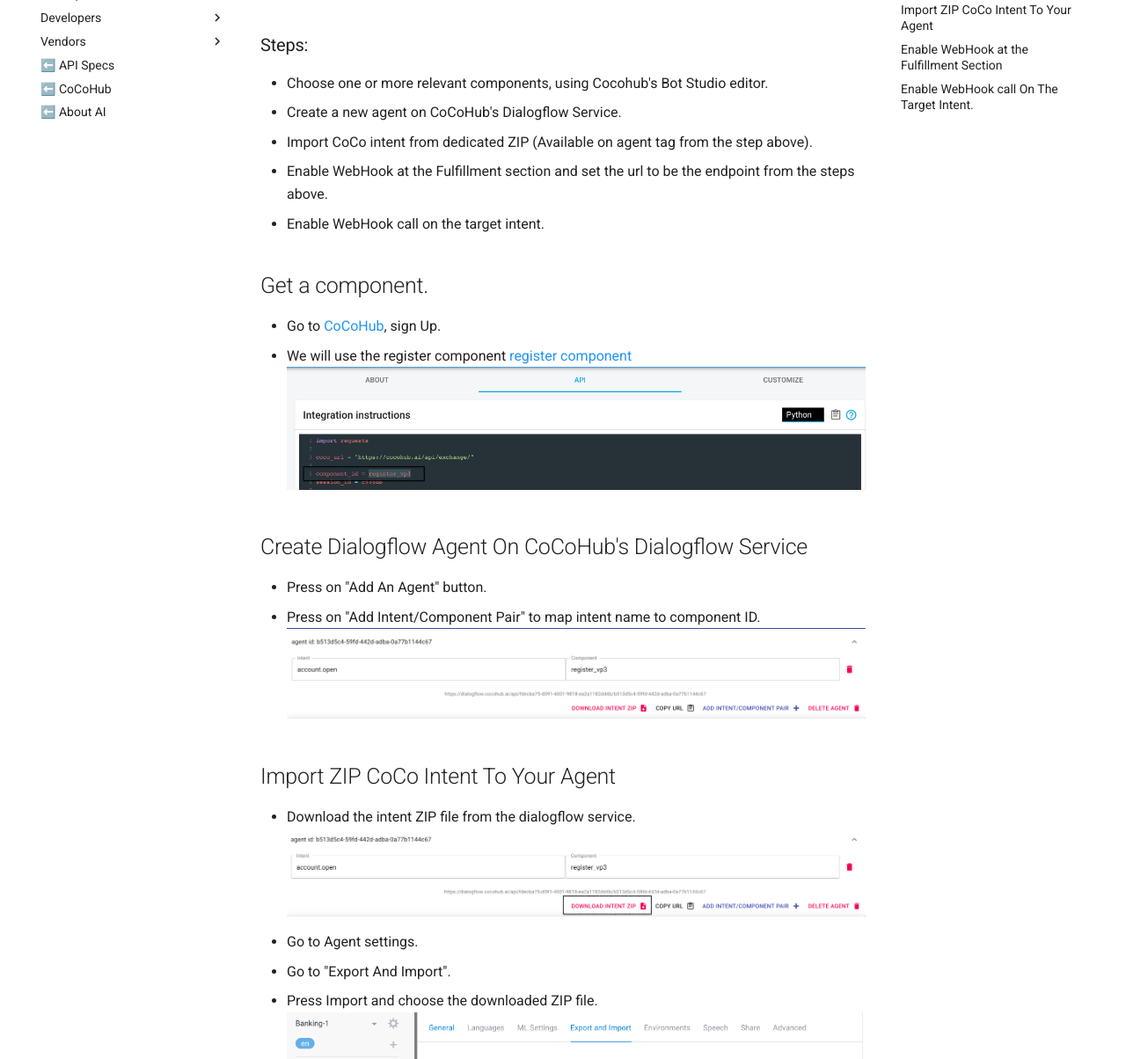
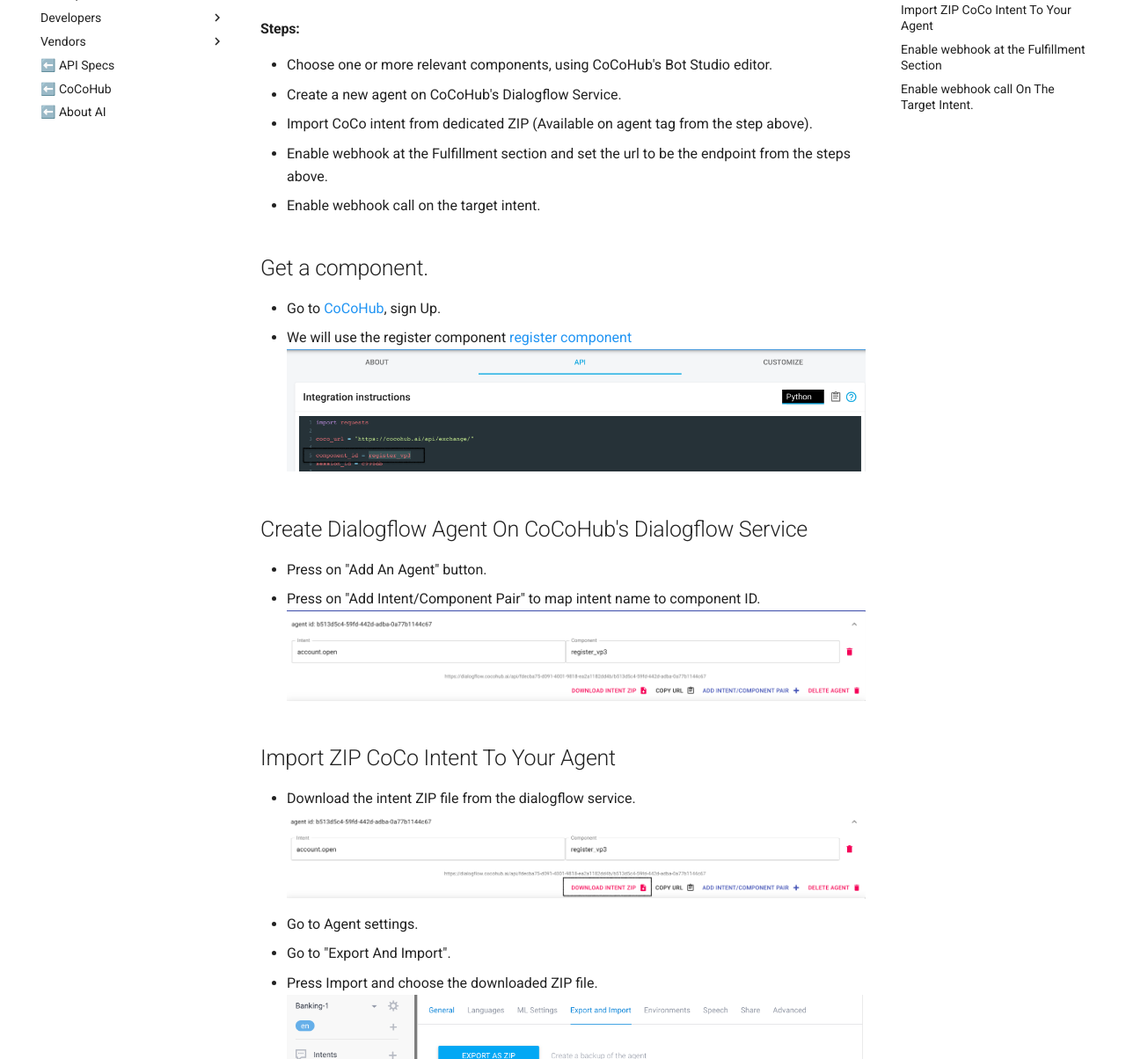
Before and after one commit to ConversationalComponents/docs, an MkDocs documentation site: the page built from docs/tutorials/map_dialogFlow_intent_to_component.md, in a window 1280 px wide and 1400 px high, scrolled down 453 px, cut to the strip 196-1400 px from the top of the window. Shown: the whole strip at 88% size. Built offline with MkDocs 1.6.1 and Material for MkDocs 9.7.7, drawn with Linux system fonts in a browser that asks for light colours; comment, search, counter and statistics services are not loaded; some of the changed text lies outside the part shown.

```diff
--- a/docs/tutorials/map_dialogFlow_intent_to_component.md
+++ b/docs/tutorials/map_dialogFlow_intent_to_component.md
@@ -10,13 +10,13 @@ Here's how the end result looks like:
 <iframe width="560" height="315" src="https://www.youtube.com/embed/9iGWVK7CcjQ" frameborder="0" allowfullscreen></iframe>
 
 
-### Steps:
+#### Steps:
 
-* Choose one or more relevant components, using Cocohub's Bot Studio editor.
+* Choose one or more relevant components, using CoCoHub's Bot Studio editor.
 * Create a new agent on CoCoHub's Dialogflow Service.
 * Import CoCo intent from dedicated ZIP (Available on agent tag from the step above).
-* Enable WebHook at the Fulfillment section and set the url to be the endpoint from the steps above.
-* Enable WebHook call on the target intent.
+* Enable webhook at the Fulfillment section and set the url to be the endpoint from the steps above.
+* Enable webhook call on the target intent.
 
 
 ## Get a component.
@@ -40,16 +40,16 @@ Here's how the end result looks like:
 * Press Import and choose the downloaded ZIP file.
 ![](./screenshots/map_dialogFlow_intent_to_component/4_Import_ZIP.png)
 
-## Enable WebHook at the Fulfillment Section
+## Enable webhook at the Fulfillment Section
 
 * Go to the Fulfillment section.
-* Press on enable WebHook.
+* Press on enable webhook.
 ![](./screenshots/map_dialogFlow_intent_to_component/5_Enable_Webhook.png)
 * Set the url to be the endpoint from the dialogflow CoCoHub's service.
 ![](./screenshots/map_dialogFlow_intent_to_component/6_Copy_Link.png)
 ![](./screenshots/map_dialogFlow_intent_to_component/7_Set_URL.png)
 
-## Enable WebHook call On The Target Intent.
+## Enable webhook call On The Target Intent.
 
 * Go to the target intent.
 * Scroll to the bottom and press on enable webhook call.
--- a/mkdocs.yml
+++ b/mkdocs.yml
@@ -6,7 +6,7 @@ nav:
     - Developers: tutorials/developer_videos.md
     - Vendors: tutorials/authors_videos.md
   - Tutorials:
-      - Incorporate a component to Dialogflow with fulfillment: tutorials/plug_coco_component_inside_dialogflow_conversation
+      - Incorporate a component to Dialogflow with fulfillment: tutorials/map_dialogFlow_intent_to_component
       - Add component to you ManyChat flow: tutorials/manychat1.md
       - Calling a CoCo from Dialogflow(externally): tutorials/use_a_component_with_dialogflow_external
       - Build a modular bot on wordpress: tutorials/wp_cocobot.md
```
